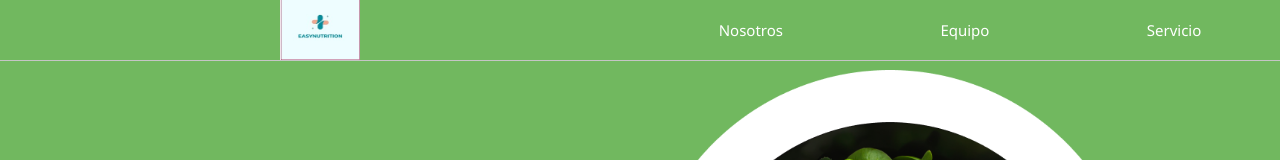
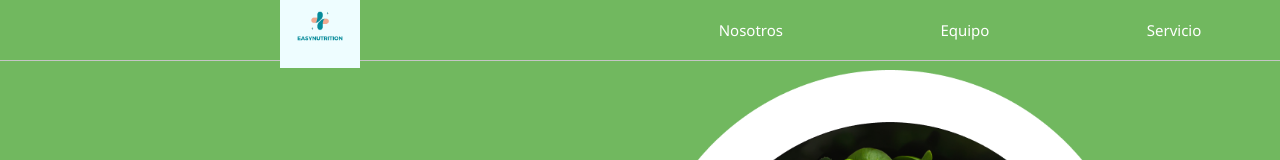
Before and after one commit to Dinoelfantastico/LandingPage_IngSoft, a plain HTML site: page index.html in a window 1280 px wide. Shown: the top 160 px of the page. Drawn offline with Linux system fonts and the light colour scheme.

Commit message:
logo commit

```diff
--- a/index.html
+++ b/index.html
@@ -11,7 +11,7 @@
     <header id="header">
         <div class="container-menu container">
             <figure class="logo">
-                <img src="Images/Logo.jpg" alt="" width="80px">
+                <img src="Images/logoeasy.png" alt="" width="80px">
             </figure>
               <ul id="menu">
                     <li>
```
Also changed, not shown: Images/logoeasy.png (added).
